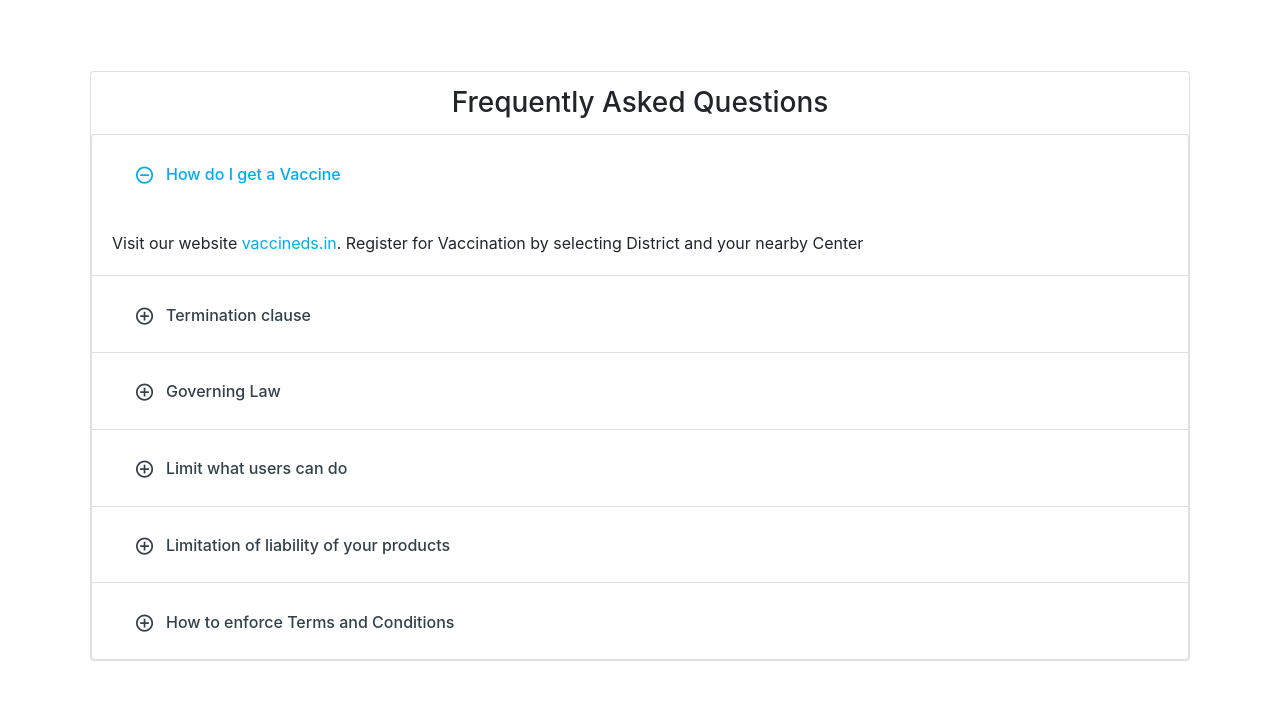
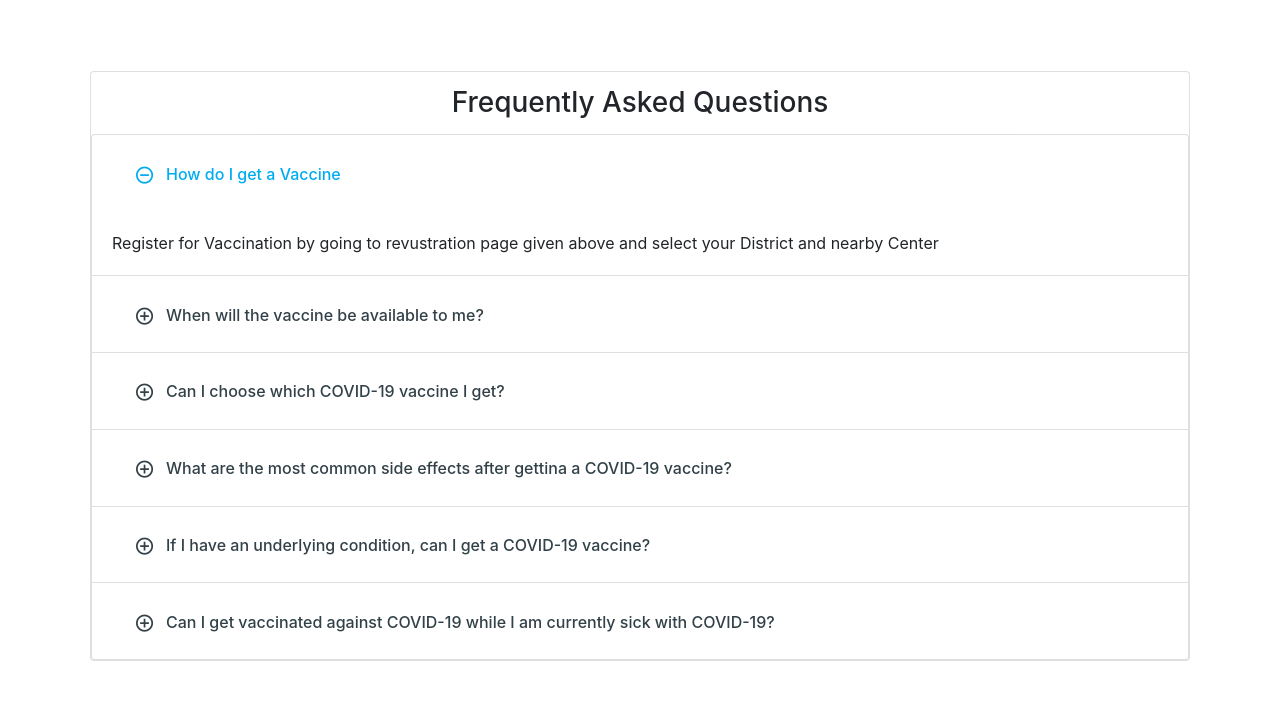
Before and after one commit to manish103p/VaccineDistributionSystem, a Django app: page / in a window 1280 px wide. Shown: the part 788-1497 px from the top of the page. Run offline with Django 3.2, Linux system fonts and the light colour scheme; data comes from the database, SQL or seed files in the repository; both versions use the stored data as it was after the commit; some libraries are stand-ins or nearby versions.

Commit message:
Completed FAQ

```diff
--- a/templates/index.html
+++ b/templates/index.html
@@ -228,7 +228,6 @@ a {
 .accordion.accordion-type-2 .card .card-header > a::after {
     display: inline-block;
     font: normal normal normal 14px/1 'Ionicons';
-    speak: none;
     text-transform: none;
     line-height: 1;
     -webkit-font-smoothing: antialiased;
@@ -287,47 +286,51 @@ a {
                                         <a role="button" data-toggle="collapse" href="#collapse_1i" aria-expanded="true">How do I get a Vaccine</a>
                                     </div>
                                     <div id="collapse_1i" class="collapse show" data-parent="#accordion_2" role="tabpanel">
-                                        <div class="card-body pa-15">Visit our website <a href="{% url 'index' %}">vaccineds.in</a>. Register for Vaccination by selecting District and your nearby Center</div>
+                                        <div class="card-body pa-15">Register for Vaccination by going to revustration page given above and select your District and nearby Center</div>
                                     </div>
                                 </div>
                                 <div class="card">
                                     <div class="card-header d-flex justify-content-between">
-                                        <a class="collapsed" role="button" data-toggle="collapse" href="#collapse_2i" aria-expanded="false">Termination clause</a>
+                                        <a class="collapsed" role="button" data-toggle="collapse" href="#collapse_2i" aria-expanded="false">When will the vaccine be available to me?</a>
                                     </div>
                                     <div id="collapse_2i" class="collapse" data-parent="#accordion_2">
-                                        <div class="card-body pa-15">A Termination clause will inform that users’ accounts on your website and mobile app or users’ access to your website and mobile (if users can’t have an account with you) can be terminated in case of abuses or at your sole discretion.</div>
+                                        <div class="card-body pa-15">Because the supply of COVID-19 vaccine in India is currently limited, ICMR is providing recommendations to state and local governments about<br> who should be vaccinated first. ICMR’s recommendations are based on those of the Advisory Committee on Immunization Practices (ACIP), an independent panel of medical and public health experts.
+
+                                            Each state has its own plan for deciding which groups of people will be vaccinated first.<br> You can contact your state health department for more information on its plan for COVID-19 vaccination.
+
+                                            The goal is for everyone to be able easily<br> to get a COVID-19 vaccination as soon as large quantities of vaccine are available. As the vaccine supply increases, more groups will be added to receive vaccination. </div>
                                     </div>
                                 </div>
                                 <div class="card">
                                     <div class="card-header d-flex justify-content-between">
-                                        <a class="collapsed" role="button" data-toggle="collapse" href="#collapse_3i" aria-expanded="false">Governing Law</a>
+                                        <a class="collapsed" role="button" data-toggle="collapse" href="#collapse_3i" aria-expanded="false">Can I choose which COVID-19 vaccine I get?</a>
                                     </div>
                                     <div id="collapse_3i" class="collapse" data-parent="#accordion_2">
-                                        <div class="card-body pa-15">A Governing Law will inform users which laws govern the agreement. This should the country in which your company is headquartered or the country from which you operate your website and mobile app.</div>
+                                        <div class="card-body pa-15">You should get any COVID-19 vaccine that is available when you are eligible. Do not wait for a specific brand. All currently authorized and recommended COVID-19 vaccines are safe and effective, and ICMR does not recommend one vaccine over another.</div>
                                     </div>
                                 </div>
                                 <div class="card">
                                     <div class="card-header d-flex justify-content-between">
-                                        <a class="collapsed" role="button" data-toggle="collapse" href="#collapse_4i" aria-expanded="false">Limit what users can do</a>
+                                        <a class="collapsed" role="button" data-toggle="collapse" href="#collapse_4i" aria-expanded="false">What are the most common side effects after gettina a COVID-19 vaccine?</a>
                                     </div>
                                     <div id="collapse_4i" class="collapse" data-parent="#accordion_2">
-                                        <div class="card-body pa-15">A Limit What Users Can Do clause can inform users that by agreeing to use your service, they’re also agreeing to not do certain things. This can be part of a very long and thorough list in your Terms and Conditions agreements so as to encompass the most amount of negative uses.</div>
+                                        <div class="card-body pa-15">After getting vaccinated, you might have some side effects, which are normal signs that your body is building protection. Common side effects are pain, redness, and swelling in the arm where you received the shot, as well as tiredness, headache, muscle pain, chills, fever, and nausea throughout the rest of the body. These side effects could affect your ability to do daily activities, but they should go away in a few days.</div>
                                     </div>
                                 </div>
                                 <div class="card">
                                     <div class="card-header d-flex justify-content-between">
-                                        <a class="collapsed" role="button" data-toggle="collapse" href="#collapse_5i" aria-expanded="false">Limitation of liability of your products</a>
+                                        <a class="collapsed" role="button" data-toggle="collapse" href="#collapse_5i" aria-expanded="false">If I have an underlying condition, can I get a COVID-19 vaccine?</a>
                                     </div>
                                     <div id="collapse_5i" class="collapse" data-parent="#accordion_2">
-                                        <div class="card-body pa-15">No matter what kind of goods you sell, best practices direct you to present any warranties you are disclaiming and liabilities you are limiting in a way that your customers will notice.</div>
+                                        <div class="card-body pa-15">People with underlying medical conditions can receive a COVID-19 vaccine as long as they have not had an immediate or severe allergic reaction to<br> a COVID-19 vaccine or to any of the ingredients in the vaccine.Vaccination is an important consideration for adults of any age with certain underlying medical conditions because they are at increased risk for severe illness from COVID-19.</div>
                                     </div>
                                 </div>
                                 <div class="card">
                                     <div class="card-header d-flex justify-content-between">
-                                        <a class="collapsed" role="button" data-toggle="collapse" href="#collapse_6i" aria-expanded="false">How to enforce Terms and Conditions</a>
+                                        <a class="collapsed" role="button" data-toggle="collapse" href="#collapse_6i" aria-expanded="false">Can I get vaccinated against COVID-19 while I am currently sick with COVID-19?</a>
                                     </div>
                                     <div id="collapse_6i" class="collapse" data-parent="#accordion_2">
-                                        <div class="card-body pa-15">While creating and having a Terms and Conditions is important, it’s far more important to understand how you can make the Terms and Conditions enforceable. You should always use clickwrap to get users to agree to your Terms and Conditions. Clickwrap is when you make your users take some action – typically clicking something – to show they’re agreeing. Here’s how Engine Yard uses the clickwrap agreement with the I agree check box:</div>
+                                        <div class="card-body pa-15">No. People with COVID-19 who have symptoms should wait to be vaccinated until they have recovered from their illness and have met the criteria for discontinuing isolation; those without symptoms should also wait until they meet the criteria before getting vaccinated. This guidance also applies to people who get COVID-19 before getting their second dose of vaccine.</div>
                                     </div>
                                 </div>
                             </div>
```
Also changed, not shown: db.sqlite3.
